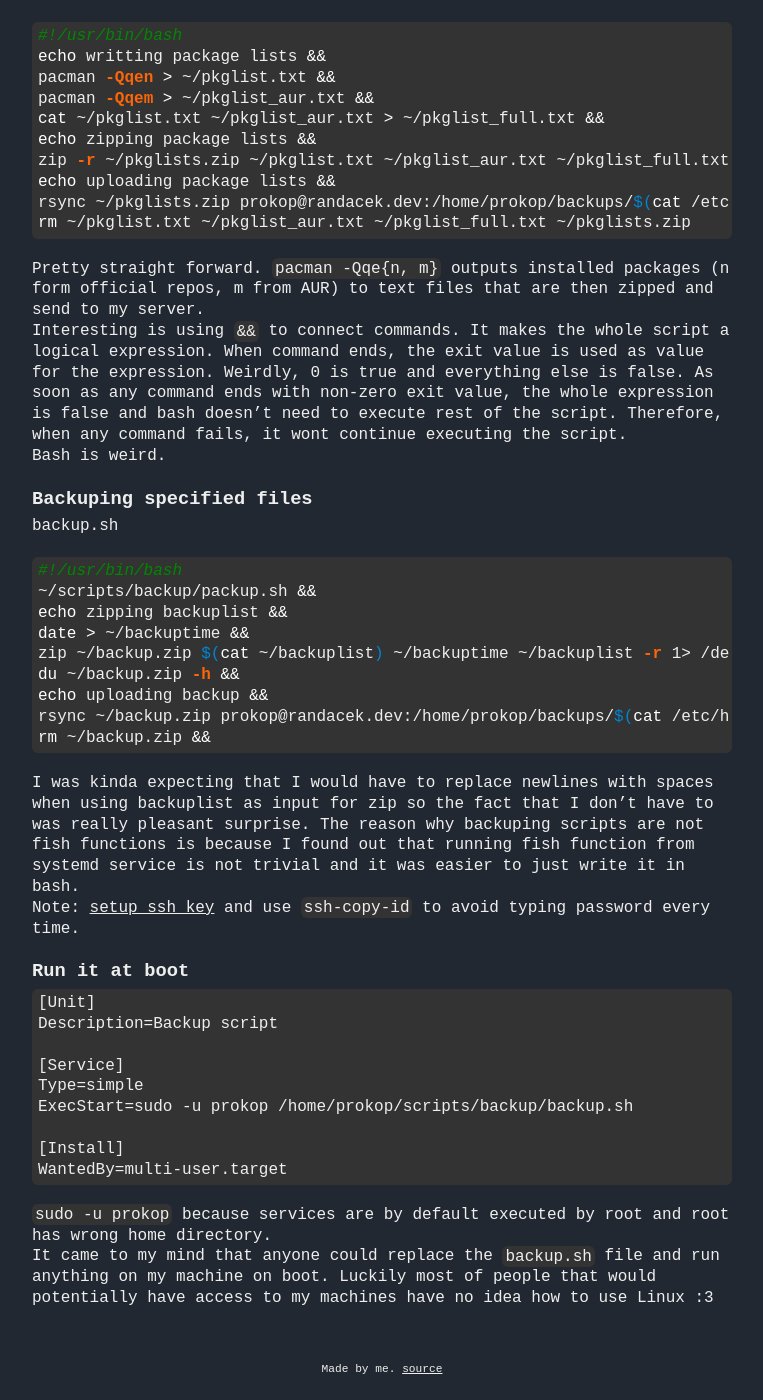
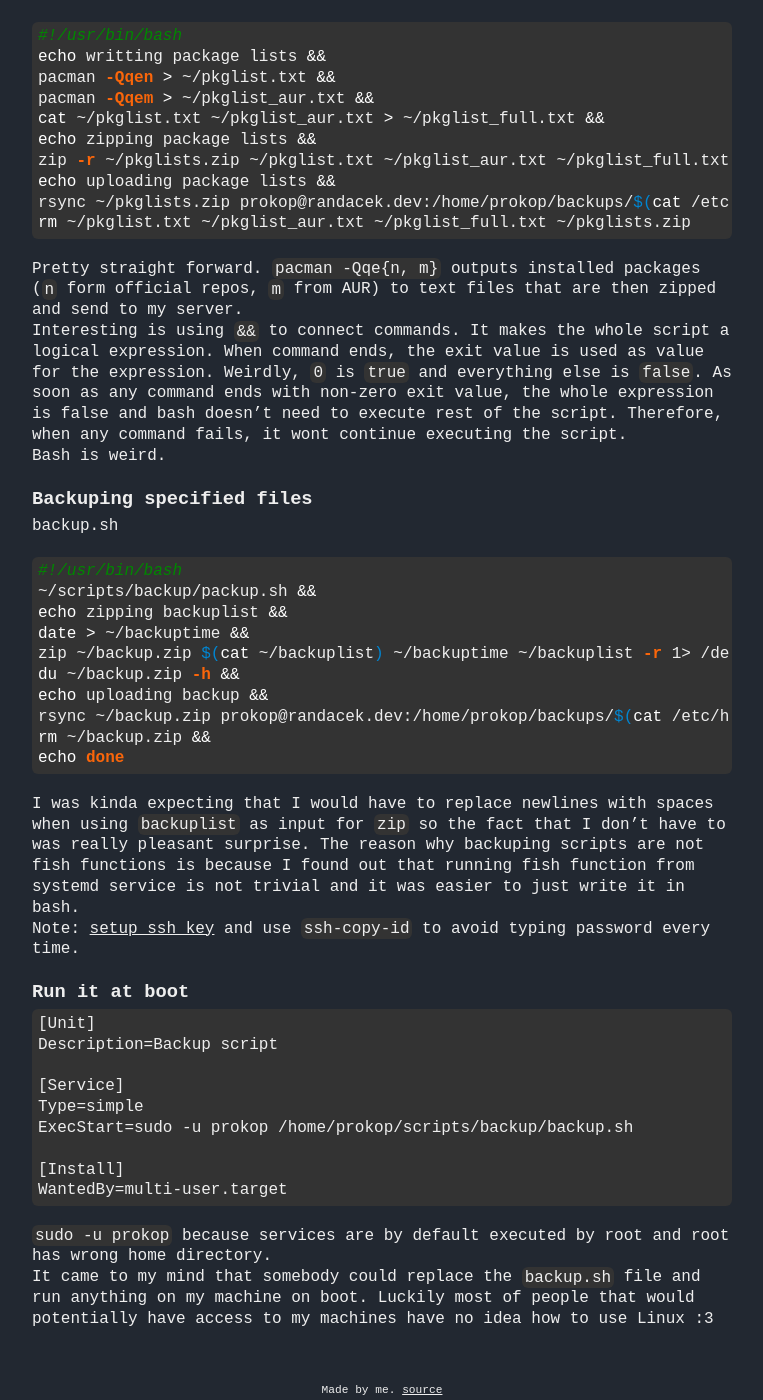
Before and after one commit to ProkopRandacek/randacek.dev, a Jekyll site: the page built from content/stuff/backuping.md, in a window 1280 px wide and 1400 px high, scrolled down 897 px. Shown: the whole window, without its empty margins (258-1021 px from the left). Built offline with Jekyll 4.4.1, drawn with Linux system fonts in a browser that asks for light colours; some of the changed text lies outside the part shown.

Commit message:
final touches

````diff
--- a/content/stuff/backuping.md
+++ b/content/stuff/backuping.md
@@ -42,8 +42,8 @@ echo uploading package lists &&
 rsync ~/pkglists.zip prokop@randacek.dev:/home/prokop/backups/$(cat /etc/hostname)/
 rm ~/pkglist.txt ~/pkglist_aur.txt ~/pkglist_full.txt ~/pkglists.zip
 ```
-Pretty straight forward. `pacman -Qqe{n, m}` outputs installed packages (n form official repos, m from AUR) to text files that are then zipped and send to my server.
-Interesting is using `&&` to connect commands. It makes the whole script a logical expression. When command ends, the exit value is used as value for the expression. Weirdly, 0 is true and everything else is false. As soon as any command ends with non-zero exit value, the whole expression is false and bash doesn't need to execute rest of the script. Therefore, when any command fails, it wont continue executing the script.
+Pretty straight forward. `pacman -Qqe{n, m}` outputs installed packages (`n` form official repos, `m` from AUR) to text files that are then zipped and send to my server.
+Interesting is using `&&` to connect commands. It makes the whole script a logical expression. When command ends, the exit value is used as value for the expression. Weirdly, `0` is `true` and everything else is `false`. As soon as any command ends with non-zero exit value, the whole expression is false and bash doesn't need to execute rest of the script. Therefore, when any command fails, it wont continue executing the script.
 Bash is weird.
 
 ### Backuping specified files
@@ -58,8 +58,9 @@ du ~/backup.zip -h &&
 echo uploading backup &&
 rsync ~/backup.zip prokop@randacek.dev:/home/prokop/backups/$(cat /etc/hostname)/ --progress &&
 rm ~/backup.zip &&
+echo done
 ```
-I was kinda expecting that I would have to replace newlines with spaces when using backuplist as input for zip so the fact that I don't have to was really pleasant surprise. The reason why backuping scripts are not fish functions is because I found out that running fish function from systemd service is not trivial and it was easier to just write it in bash.
+I was kinda expecting that I would have to replace newlines with spaces when using `backuplist` as input for `zip` so the fact that I don't have to was really pleasant surprise. The reason why backuping scripts are not fish functions is because I found out that running fish function from systemd service is not trivial and it was easier to just write it in bash.
 Note: [setup ssh key](https://docs.github.com/en/enterprise/2.15/user/articles/generating-a-new-ssh-key-and-adding-it-to-the-ssh-agent) and use `ssh-copy-id` to avoid typing password every time.
 
 ### Run it at boot
@@ -75,4 +76,4 @@ ExecStart=sudo -u prokop /home/prokop/scripts/backup/backup.sh
 WantedBy=multi-user.target
 ```
 `sudo -u prokop` because services are by default executed by root and root has wrong home directory.
-It came to my mind that anyone could replace the `backup.sh` file and run anything on my machine on boot. Luckily most of people that would potentially have access to my machines have no idea how to use Linux :3
+It came to my mind that somebody could replace the `backup.sh` file and run anything on my machine on boot. Luckily most of people that would potentially have access to my machines have no idea how to use Linux :3
````
Also changed, not shown: other parts of content/stuff/backuping.md (+1 -1 lines).
